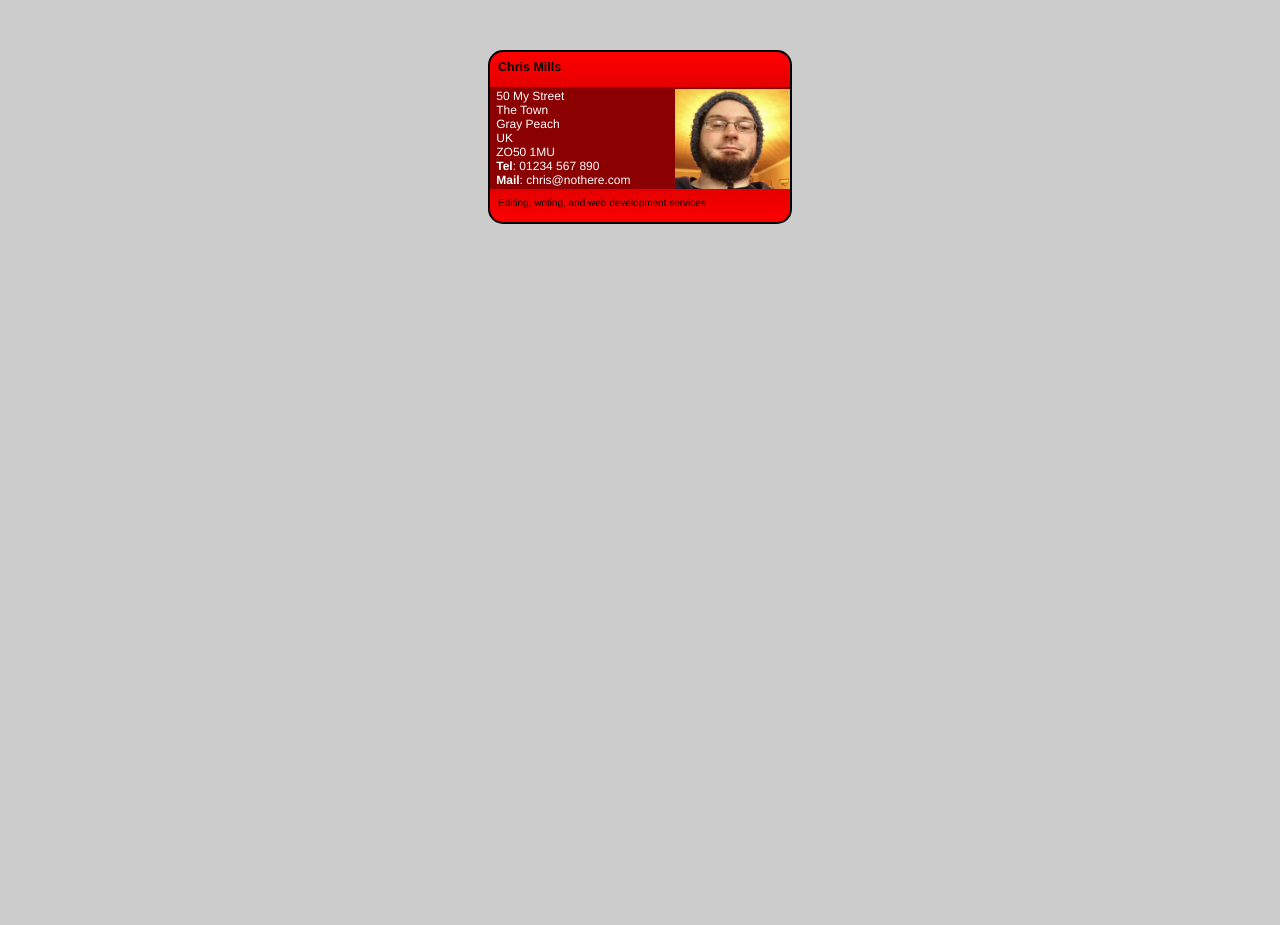
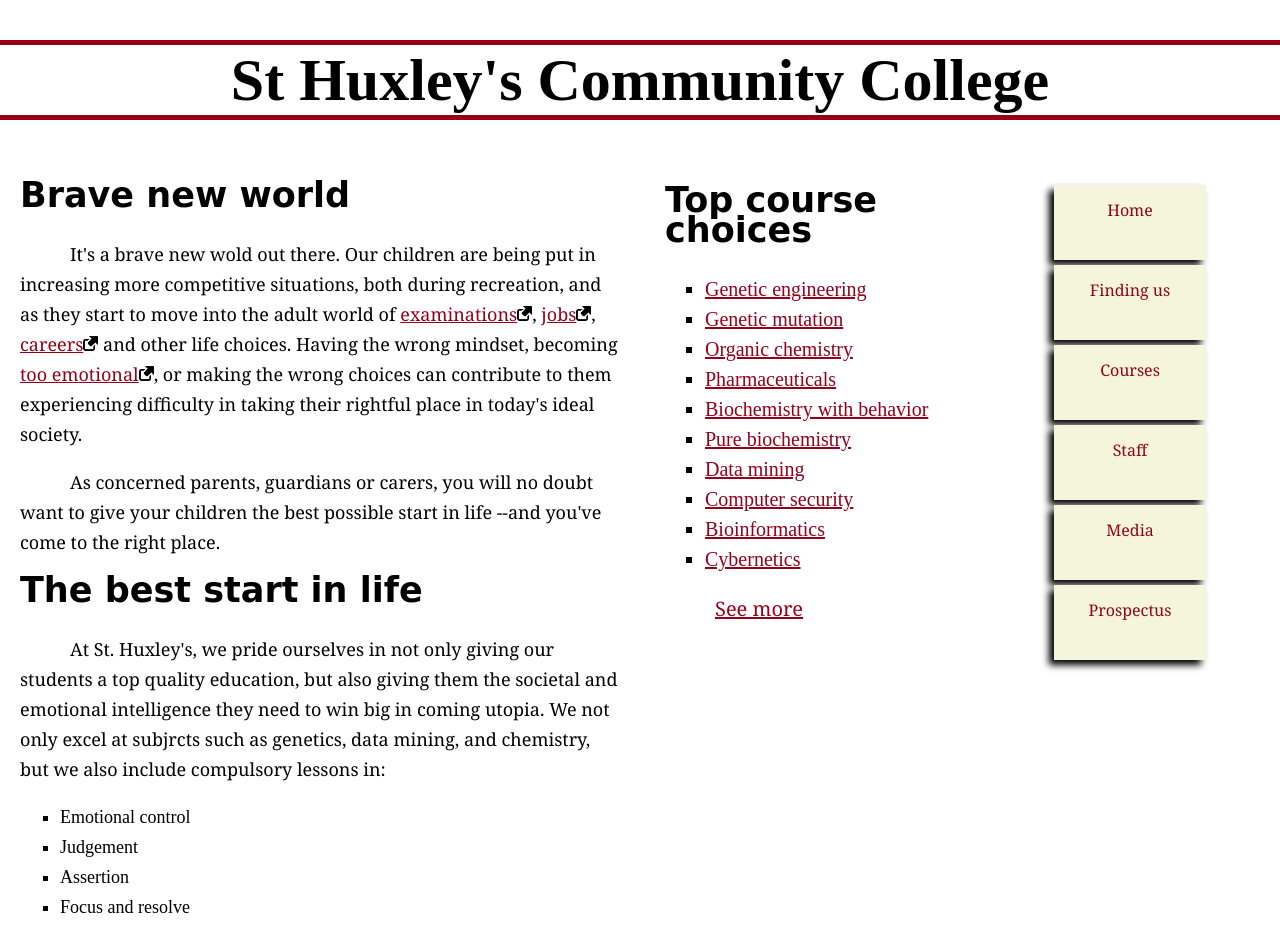
Before and after one commit to fsgeorge/CodeForge, a plain HTML site: page index.html in a window 1280 px wide. Shown: the top 925 px of the page. Before the commit the page ends 800 px from the top, so only its background shows below. Drawn offline with Linux system fonts and the light colour scheme.

Commit message:
Add files via upload

```diff
--- a/index.html
+++ b/index.html
@@ -4,123 +4,65 @@
     <meta charset="UTF-8">
     <meta http-equiv="X-UA-Compatible" content="IE=edge">
     <meta name="viewport" content="width=device-width, initial-scale=1.0">
-    <title>Fundamental css</title>
-    <link rel="stylesheet" href="stylesheet.css">
+    <title>Community School Homepage</title>
+    <link rel="stylesheet" href="style.css">
 </head>
 <body>
-    <div class="card">
-        <div class="cardin">
-            <header>
-                <h2>Chris Mills</h2>
-            </header>
-    <article>
-      <img src="chris.jpg" alt="A picture of Chris - a man with glasses, a beard, and a silly wooly hat" width="115em">
-      <p>50 My Street<br>
-         The Town<br>
-         Gray Peach<br>
-         UK<br>
-         ZO50 1MU<br>
-        <strong>Tel</strong>: 01234 567 890<br>
-        <strong>Mail</strong>: chris@nothere.com</p>
-    </article>
-    <footer>
-      <p>Editing, writing, and web development services</p>
-    </footer>
-        </div>
+    <div>
+        <h1>St Huxley's Community College</h1>
+        <div class="one">
+            <h2>Brave new world</h2>
+            <p>It's a brave new wold out there. Our children are being put in increasing more competitive situations, both during recreation, and as they start to move into the adult world of <a href="https://examinations.com">examinations</a><img src="external-link-52.png" width="15px" height="15px"/>, <a href="https://jobs.com">jobs</a><img src="external-link-52.png" width="15px" height="15px"/>, <a href="https://careers.com">careers</a><img src="external-link-52.png"width="15px" height="15px"/> and other life choices. Having the wrong mindset, becoming <a href="https://tooemotional.com">too emotional</a><img src="external-link-52.png" width="15px" height="15px"/>, or making the wrong choices can contribute to them experiencing difficulty in taking their rightful place in today's ideal society.
+            </p>
+            <p>
+            As concerned parents, guardians or carers, you will no doubt want to give your children the best possible start in life --and you've come to the right place.
+            </p>
+            <h2>The best start in life</h2>
+            <p>At St. Huxley's, we pride ourselves in not only giving our students a top quality education, but also giving them the societal and emotional intelligence they need to win big in coming utopia. We not only excel at subjrcts such as genetics, data mining, and chemistry, but we also include compulsory lessons in:
+            <br>
+            <ul>
+                <li>Emotional control</li>
+                <li>Judgement</li>
+                <li>Assertion</li>
+                <li>Focus and resolve</li>
+            </ul>
+            <br>
+            If you are interested, then your next steps likely to be:
+            <br>
+            <ol>
+                <li><a href="https://callus.com">Call us</a> for more information</li>
+                <li><a href="https://askforbrochure.com">Ask for a brochure</a>, which includes signup form</li>
+                <li><a href="https://callus.com">Book a visit</a>!</li>
+            </ol>
+        </p>
     </div>
-
+        <aside>
+            <h2>Top course choices</h2>
+                <ul>
+                    <li><a href="https://callus.com">Genetic engineering</a></li>
+                    <li><a href="https://callus.com">Genetic mutation</a></li>
+                    <li><a href="https://callus.com">Organic chemistry</a></li>
+                    <li><a href="https://callus.com">Pharmaceuticals</a></li>
+                    <li><a href="https://callus.com">Biochemistry with behavior</a></li>
+                    <li><a href="https://callus.com">Pure biochemistry</a></li>
+                    <li><a href="https://callus.com">Data mining</a></li>
+                    <li><a href="https://callus.com">Computer security</a></li>
+                    <li><a href="https://callus.com">Bioinformatics</a></li>
+                    <li><a href="https://callus.com">Cybernetics</a></li>
+                </ul>
+            <p><a href="https://345seemore.com">See more</a></p>
+        </aside>
+        <nav>
+            <ul>
+                <li><a href="https://12345home.com">Home</a></li>
+                <li><a href="https://2567findingus.com">Finding us</a></li>
+                <li><a href="https://3087courses.com">Courses</a></li>
+                <li><a href="https://4567staff.com">Staff</a></li>
+                <li><a href="https://5346media.com">Media</a></li>
+                <li><a href="https://82456prospectus.com">Prospectus</a></li>
+            </ul>
+        <nav>
+    </div>
+    <footer>&copy 2016 St. Huxley's Community College</footer>
+</body>
 </html>
-<style>
-body {
-  margin: 0;
-}
-
-html {
-  font-family: 'Helvetica neue', Arial, 'sans serif';
-  font-size: 10px;
-  background-color: #ccc;
-}
-
-/* Selectors to be matched up with rulesets */
-.card{
-  width: 30em;
-  height: 17em;
-  margin: 5em auto;
-  background-color: red;
-  border: 0.2em solid black;
-  border-radius: 1.5em;
-}
-
-.card h2, p{
-  margin: 0;
-}
-
-.card h2{
-  font-size: 1.25em;
-  height: 1.2em;
-}
-
-/* styles  for header and footer*/
-.card header, .card footer{
-  height: 1.875em;
-  padding: 0.8em;
-}
-
-.card header{
-  background-image: linear-gradient(to bottom,rgba(0,0,0,0), rgba(0,0,0,0.1));
-
-}
-
-.card footer{
-  background-image: linear-gradient(to bottom,rgba(0,0,0,0.1), rgba(0,0,0,0));
-
-}
-
-.card footer p{
-  font-size: 0.38;
-
-}
-
-.card article{
-  padding-left: 0.625em;
-  padding-top: 0.25em;
-  height: 10em;
-  background-color:darkred;
-}
-
-
-.card article img{
-  max-height: 100%;
-  float: right;
-}
-
-.card article p{
-  color: white;
-  font-size: 12px;
-
-
-/* Rulesets to be matched up with selectors */
-
-{
-  width: 35em;
-  height: 22em;
-  margin: 5em auto;
-  background-colour: red;
-  border: 0.2em solid black;
-  border-radius: 1.5em;
-}
-
-{
-  background-image: linear-gradient(to bottom,rgba(0,0,0,0.1), rgba(0,0,0,0));
-  border-radius: 1.5em 1.5em 0 0;
-}
-
-{
-  background-image: linear-gradient(to bottom,rgba(0,0,0,0), rgba(0,0,0,0.1));
-  border-radius: 0 0 1.5em 1.5em;
-}
-
-{
-  max-height: 100%
-  float: right;
-}
--- /dev/null
+++ b/style.css
@@ -0,0 +1,126 @@
+@import url('https://fonts.googleapis.com/css2?family=IBM+Plex+Sans&family=Playfair+Display&family=Work+Sans&display=swap');
+@import url('https://fonts.googleapis.com/css2?family=Cinzel&family=Nanum+Myeongjo&display=swap');
+@import url('https://fonts.googleapis.com/css2?family=Cinzel&family=Josefin+Slab:wght@500&family=Nanum+Myeongjo&display=swap');
+*{
+    box-sizing: border-box;
+}
+body {
+    margin: 0 auto;
+    min-width: 1000px;
+    max-width: 1400px;
+    line-height: 30px;
+    font-family:Georgia, 'Times New Roman', Times, serif;
+}
+p {
+    text-indent: 50px;
+    line-height: 30px;
+}
+
+h1 {
+    margin-top: 0 auto;
+    font-size:60px;
+    padding: 30px;
+    text-align: center;
+    font-family: bentham;
+
+}
+.one {
+    float: left;
+    width: 50% ;
+    font-size: 18px;
+}
+h2 {
+    margin-top: 0;
+    font-size:35px;
+    font-family: cursive;
+}
+aside {
+    float: left;
+    width: 30% ;
+}
+nav {
+    float: left;
+    width: 15% ;
+}
+aside {
+    font-size: 20px;
+    margin: 5px;
+    padding: 10px;
+}
+aside ul {
+    list-style-type:square ;
+    font-family: Magnum gothic;
+}
+footer {
+    clear: both;
+}
+.one, h1, aside, nav {
+    padding: 20px;
+}
+footer {
+    padding: 20px;
+    font-size: 20px;
+}
+h1, footer {
+    border-top: 5px solid #960018;
+    border-bottom: 5px solid #960018;
+}
+.one ol {
+    list-style-type: lower-alpha;
+}
+.one ol li a:hover{
+    color: black;
+    font-weight:bold;
+}
+.one a:hover{
+    color: black;
+}
+
+.one ul {
+    list-style-type: square;
+    font-family: magnum gothic;
+}
+.one ul a:hover {
+    color: blue;
+    font-family: Magnum Gothic;
+}
+aside a:hover{
+    color: blue;
+}
+nav ul {
+    list-style-type: none;
+    margin-top: 2.5px;
+    padding: 0;
+}
+nav ul li {
+    text-align: center;
+}
+nav ul li a {
+    background: beige;
+    display: block;
+    border:2px light brown;
+    text-decoration: none;
+    font-weight: bold,itlaic;
+    margin: 5px 0;
+    box-shadow:-5px 5px 7px black;
+    padding: 10px 0;
+    color: beige;
+    text-align: center;
+    block-size: 75px;
+}
+a:link, a:visited, a:focus, a:hover {
+    color:#960018;
+}
+
+a:focus, a:hover {
+    text-decoration: none;
+}
+
+a:active {
+    color: rgb(48, 45, 227);
+}
+nav ul li a:focus, nav ul li a:hover
+{
+    background:#7f2d3b ;
+    color: white;
+}
```
Also changed, not shown: external-link-52.png (added).
